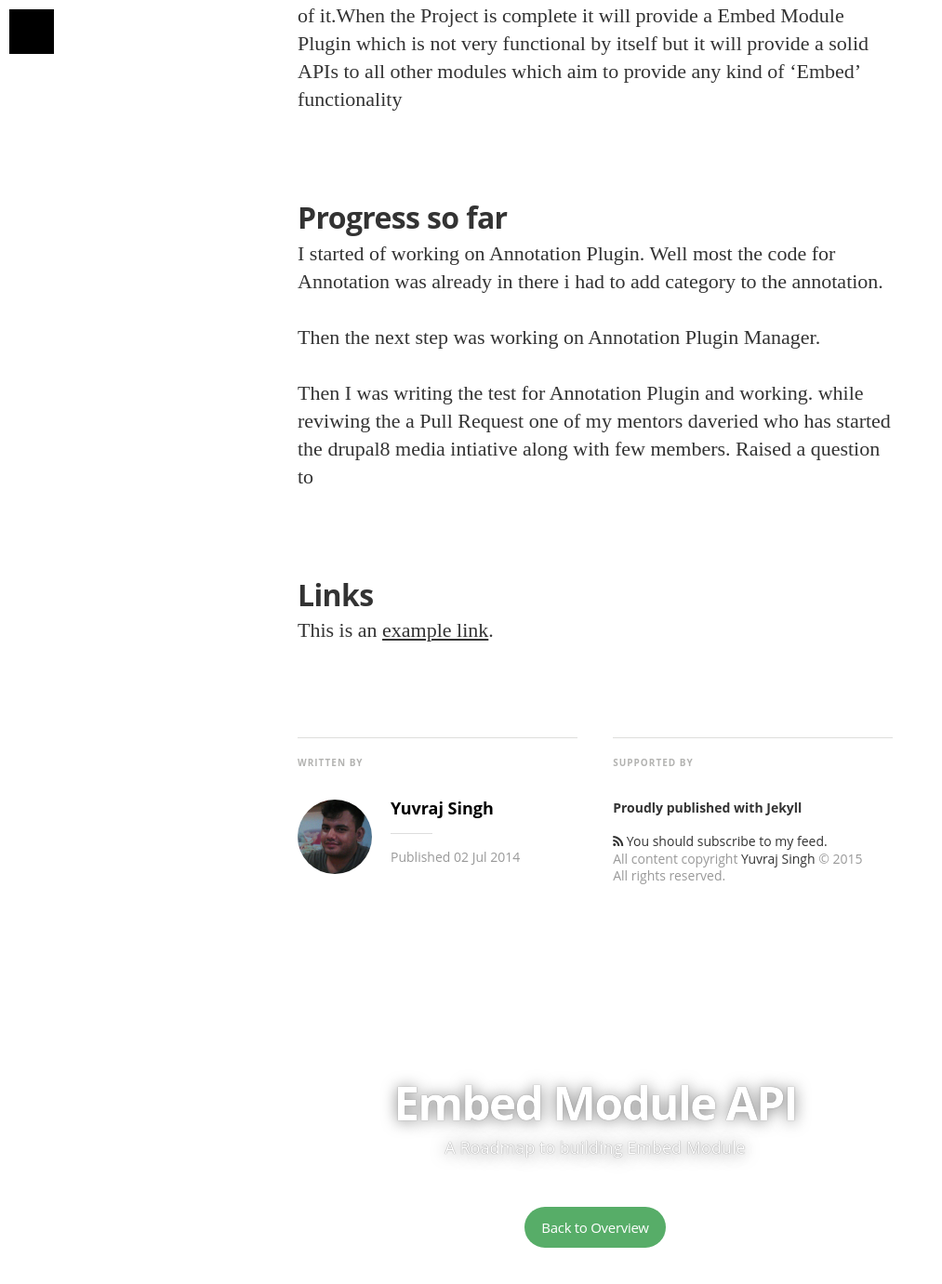
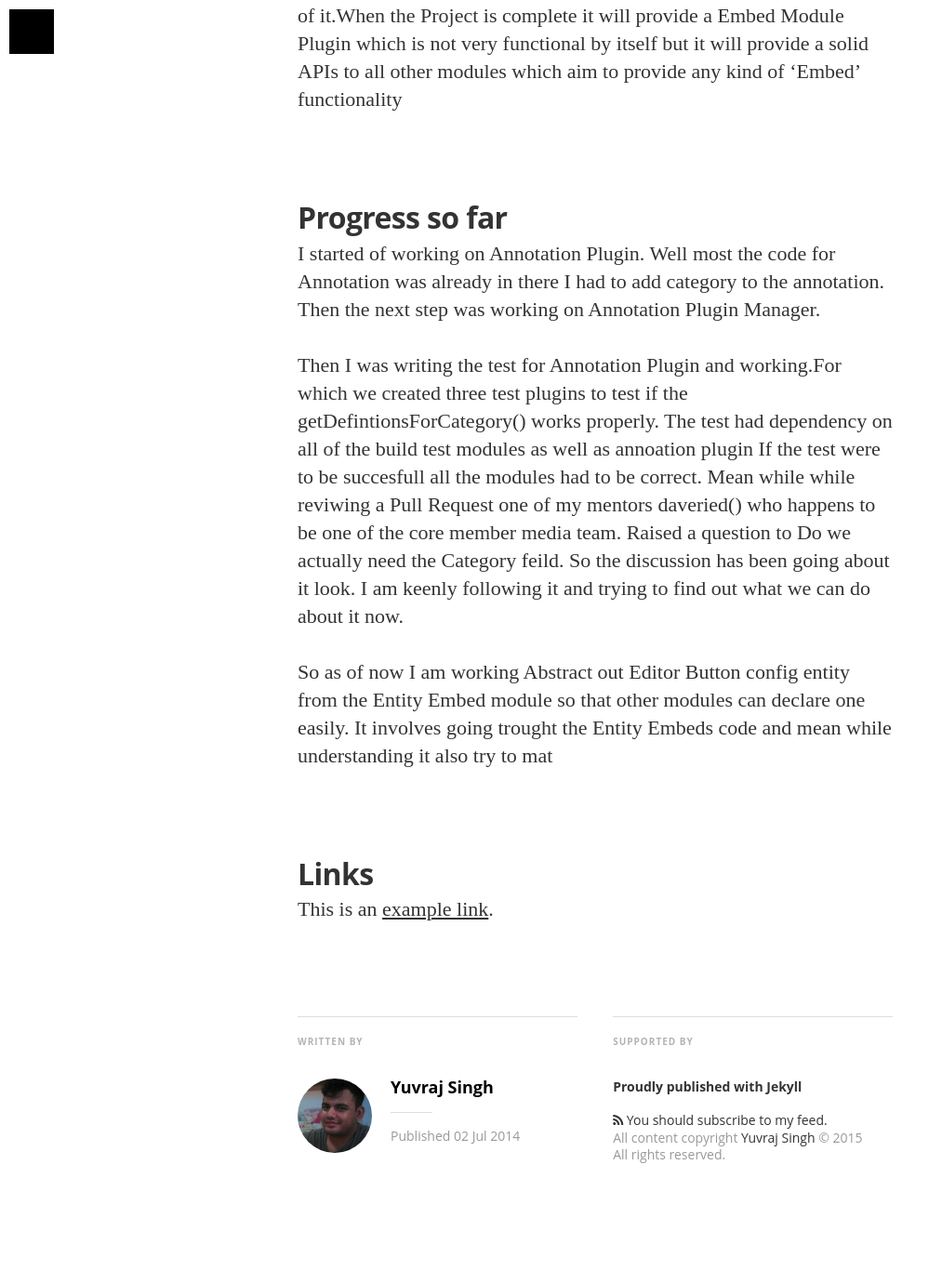
Before and after one commit to Cybercypher1/root-brute.github.io, a Jekyll site: the page built from _posts/2014-11-30-mediator_features.markdown, in a window 1280 px wide and 1400 px high, scrolled down 1493 px. Shown: the top 1381 px of the window at 93% size, without its empty margins (0-1013 px from the left). Built offline with Jekyll 4.4.1, drawn with Linux system fonts in a browser that asks for light colours; nearby versions of some CDN libraries; some web fonts are replaced; Markdown is read by kramdown in place of the engine named in the settings.

Commit message:
Final post

```diff
--- a/_posts/2014-11-30-mediator_features.markdown
+++ b/_posts/2014-11-30-mediator_features.markdown
@@ -30,19 +30,22 @@
 #Progress so far
 
   I started of working on Annotation Plugin. Well most the code for Annotation
-  was already in there i had to add category to the annotation.
+  was already in there I had to add category to the annotation. Then the next
+  step was working on Annotation Plugin  Manager.
 
+  Then I was writing the test for Annotation Plugin and working.For which we created
+  three test plugins to test if the getDefintionsForCategory() works properly. The
+  test had dependency on all of the build test modules as well as annoation plugin
+  If the test were to be succesfull all the modules had to be correct. Mean while
+  while reviwing a Pull Request one of my mentors daveried() who happens to be
+  one of the core member media team. Raised a question to Do we actually need the
+  Category feild. So the discussion has been going about it look. I am keenly following
+  it and trying to find out what we can do about it now.
 
-
-  Then the next step was working on Annotation Plugin  Manager.
-
-
-  Then I was writing the test for Annotation Plugin and working. while reviwing
-  the a Pull Request one of my mentors daveried who has started the drupal8
-  media intiative along with few members. Raised a question to
-
-
-
+  So as of now I am working Abstract out Editor Button config entity from the
+  Entity Embed module so that other modules can declare one easily. It involves
+  going trought the Entity Embeds code and mean while understanding it also
+  try to mat
 
 #Links
 This is an [example link](http://example.com/ "With a Title").
```
